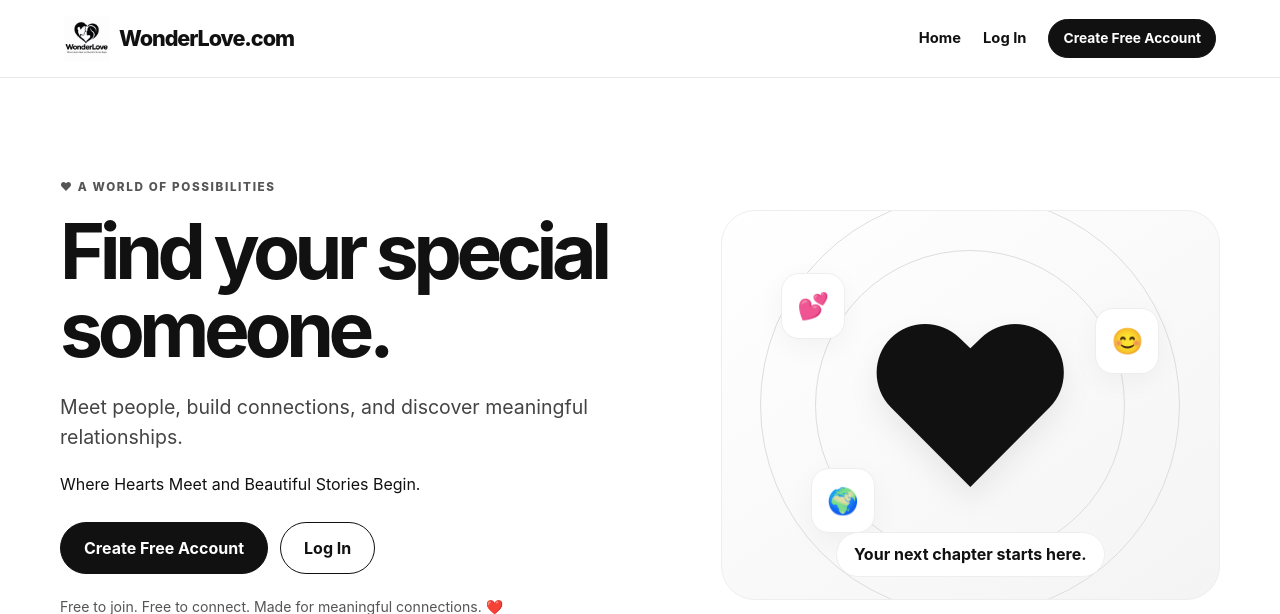
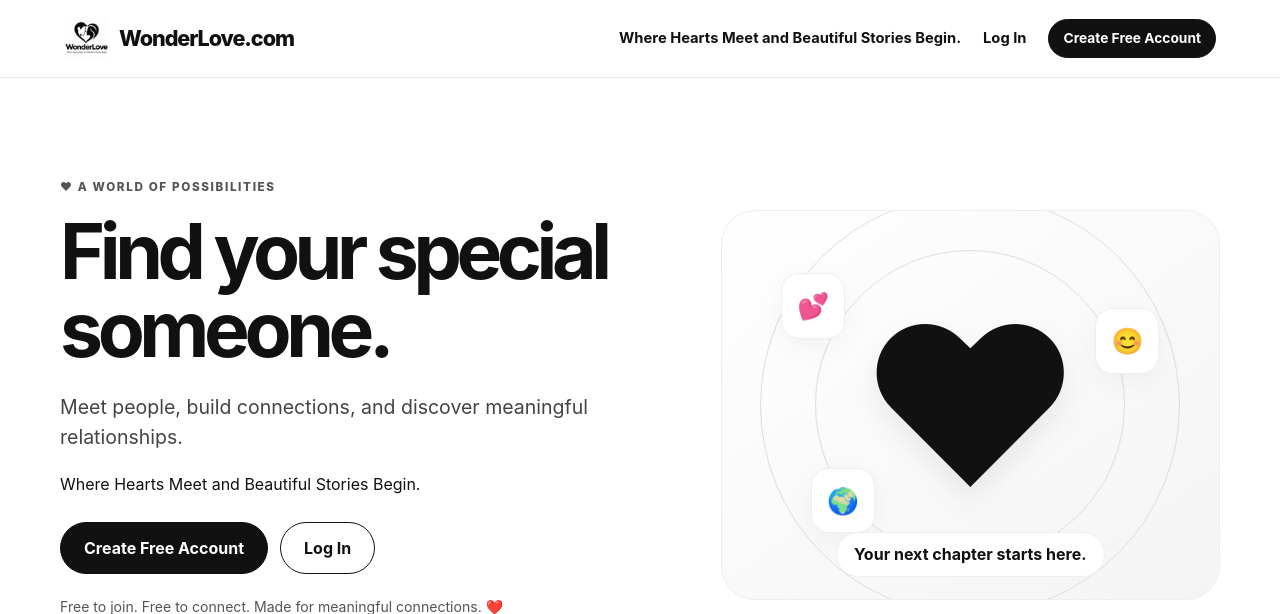
Before and after one commit to Cicoofficial/WonderLove, a Flask app: page / in a window 1280 px wide. Shown: the top 614 px of the page. Run offline with Flask 3, Linux system fonts and the light colour scheme; some libraries are stand-ins or nearby versions.

Commit message:
Use translations in navigation links

```diff
--- a/templates/base.html
+++ b/templates/base.html
@@ -13,10 +13,17 @@
 <header class="topbar">
 <a class="brand" href="{{ url_for('index') }}"><img src="{{ url_for('static', filename='logo.png') }}" alt="WonderLove logo"><span>WonderLove.com</span></a>
 <nav>
-<a href="{{ url_for('index') }}">Home</a>
-{% if me %}
-<a href="{{ url_for('discover') }}">{{ t.discover }}</a><a href="{{ url_for('matches') }}">{{ t.matches }}</a><a href="{{ url_for('message_list') }}">{{ t.messages }}</a><a href="{{ url_for('profile') }}">{{ t.profile }}</a><a href="{{ url_for('logout') }}">{{ t.logout }}</a>
-{% else %}<a href="{{ url_for('login') }}">{{ t.login }}</a><a class="button small" href="{{ url_for('register') }}">{{ t.join }}</a>{% endif %}
+    <a href="{{ url_for('index') }}">{{ t.home }}</a>
+    {% if me %}
+        <a href="{{ url_for('discover') }}">{{ t.discover }}</a>
+        <a href="{{ url_for('matches') }}">{{ t.matches }}</a>
+        <a href="{{ url_for('message_list') }}">{{ t.messages }}</a>
+        <a href="{{ url_for('profile') }}">{{ t.profile }}</a>
+        <a href="{{ url_for('logout') }}">{{ t.logout }}</a>
+    {% else %}
+        <a href="{{ url_for('login') }}">{{ t.login }}</a>
+        <a class="button small" href="{{ url_for('register') }}">{{ t.join }}</a>
+    {% endif %}
 </nav>
 </header>
 <main class="container">
```
